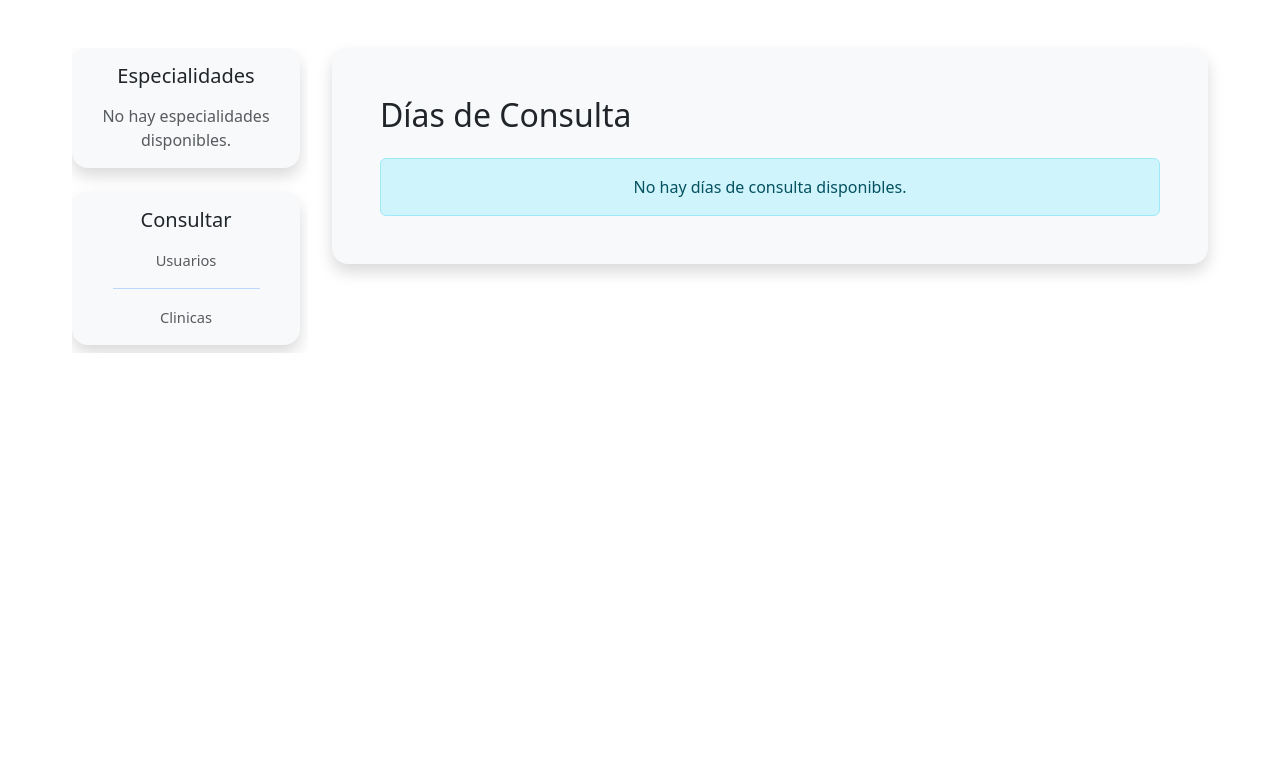
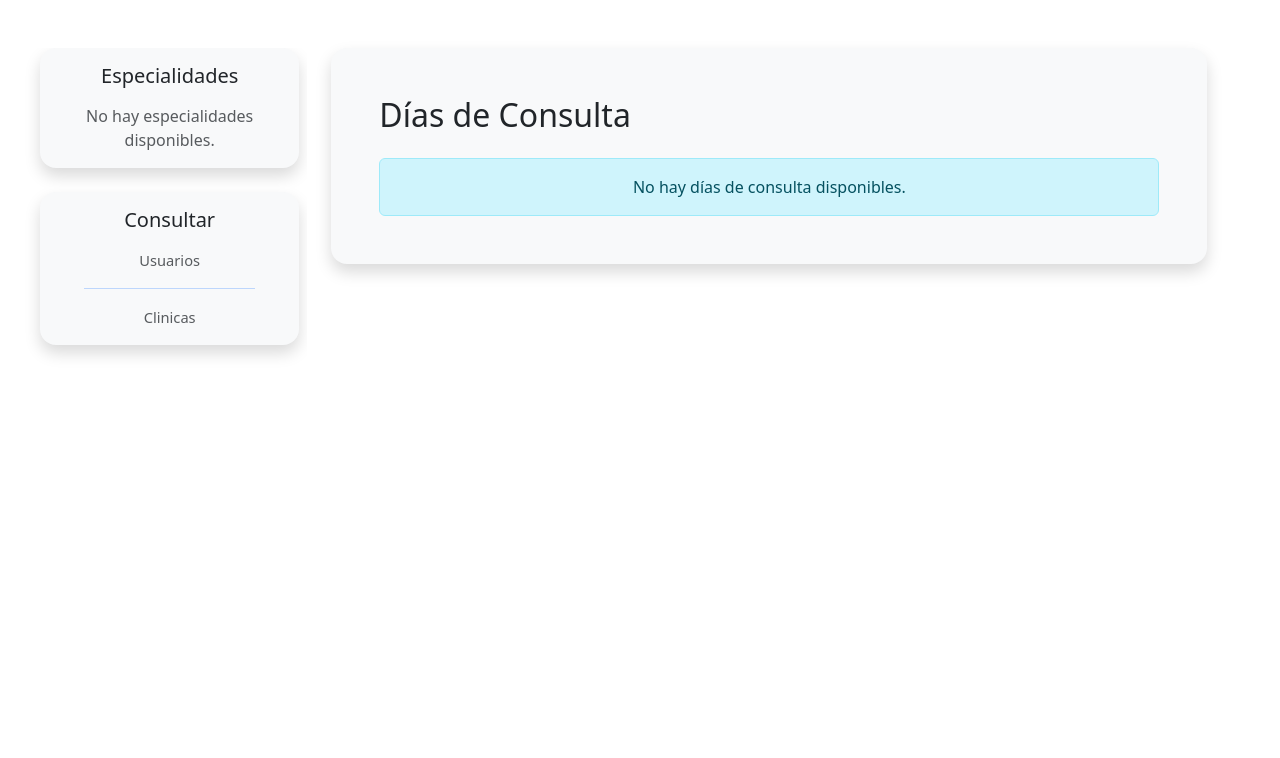
Before and after one commit to lukkyye/tprog, a Java web app: page /home in a window 1280 px wide. Shown: the part 70-828 px from the top of the page. Before the commit the page ends 423 px from the top, so only its background shows below. Run offline with Tomcat 11, a stand-in JSP engine, Linux system fonts and the light colour scheme.

Commit message:
arreglo detalle navbar lateral

```diff
--- a/webserver/src/main/webapp/WEB-INF/templates/menuLateralMedico.jsp
+++ b/webserver/src/main/webapp/WEB-INF/templates/menuLateralMedico.jsp
@@ -24,8 +24,8 @@
     }
 </style>
 
-<aside class="d-flex flex-column gap-4 ms-5 p-0 pe-2 sidebar-scroll"
-       style="flex: 1 1 0%; max-width: 25%; max-height: 75vh; overflow-y: auto;">
+<aside class="d-flex flex-column gap-4 ps-3 p-0 pe-2 pb-5 sidebar-scroll position-sticky"
+       style="top: 80px; flex: 0 0 23%; max-width: 23%; height: calc(100vh - 90px); overflow-y: auto; overflow-x: hidden; box-sizing: border-box;">
 
     <!-- Dar de Alta -->
     <div class="container d-flex p-0 flex-column rounded-4 bg-light shadow
--- a/webserver/src/main/webapp/WEB-INF/templates/menuLateralPaciente.jsp
+++ b/webserver/src/main/webapp/WEB-INF/templates/menuLateralPaciente.jsp
@@ -25,8 +25,8 @@
     }
 </style>
 
-<aside class="d-flex flex-column gap-4 ms-5 p-0 pe-2 sidebar-scroll"
-       style="flex: 1 1 0%; max-width: 25%; max-height: 75vh; overflow-y: auto;">
+<aside class="d-flex flex-column gap-4 ps-3 p-0 pe-2 pb-5 sidebar-scroll position-sticky"
+       style="top: 80px; flex: 0 0 23%; max-width: 23%; height: calc(100vh - 90px); overflow-y: auto; overflow-x: hidden; box-sizing: border-box;">
 
     <!-- Especialidades -->
     <div class="container d-flex p-0 flex-column rounded-4 bg-light shadow
--- a/webserver/src/main/webapp/WEB-INF/templates/menuLateralVisitante.jsp
+++ b/webserver/src/main/webapp/WEB-INF/templates/menuLateralVisitante.jsp
@@ -24,8 +24,8 @@
     }
 </style>
 
-<aside class="d-flex flex-column gap-4 ms-5 p-0 pe-2 sidebar-scroll"
-       style="flex: 1 1 0%; max-width: 25%; max-height: 75vh; overflow-y: auto;">
+<aside class="d-flex flex-column gap-4 ps-3 p-0 pe-2 pb-5 sidebar-scroll position-sticky"
+       style="top: 80px; flex: 0 0 23%; max-width: 23%; height: calc(100vh - 90px); overflow-y: auto; overflow-x: hidden; box-sizing: border-box;">
 
     <!-- Especialidades -->
     <div class="container d-flex p-0 flex-column rounded-4 bg-light shadow
```
Also changed, not shown: 1 other file.
